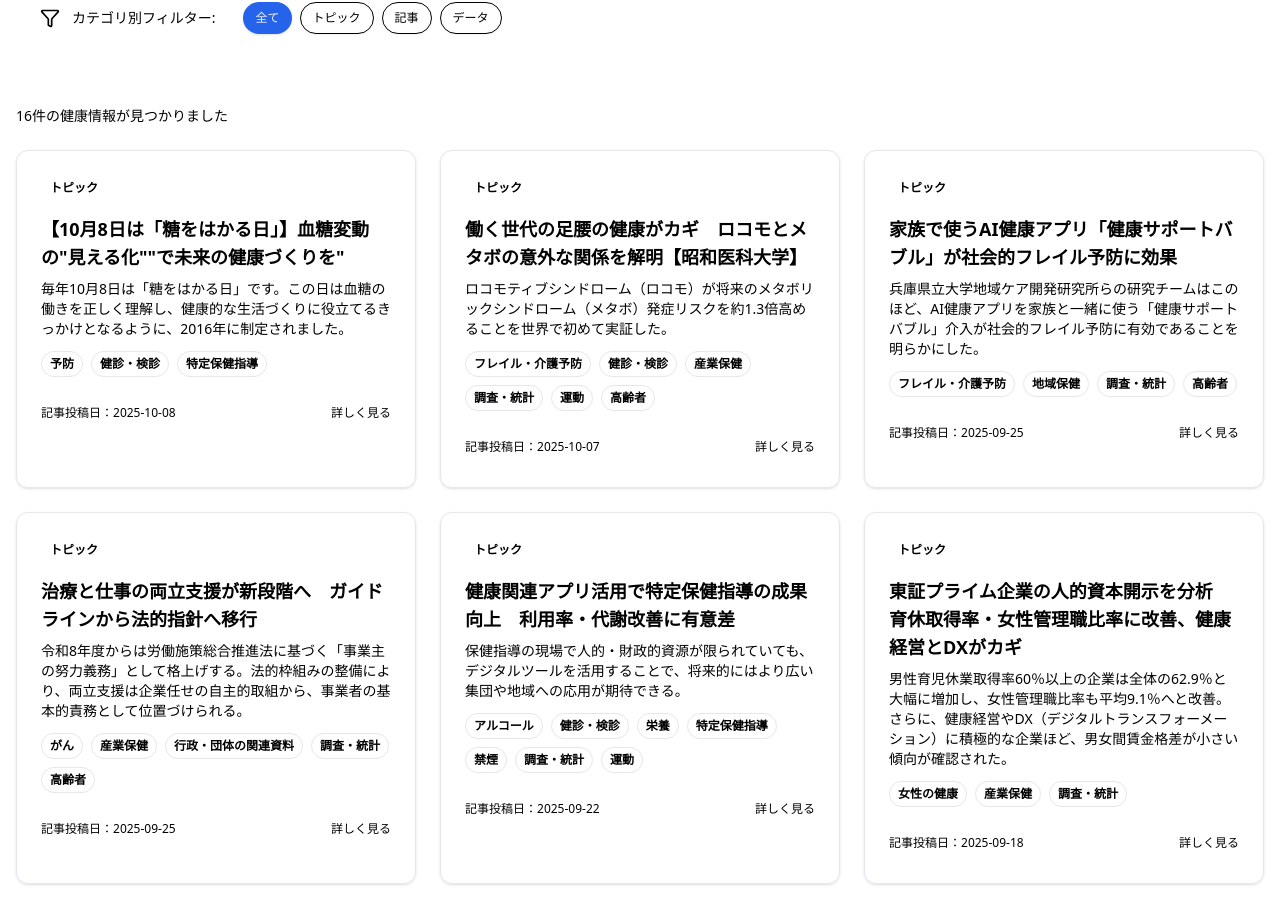
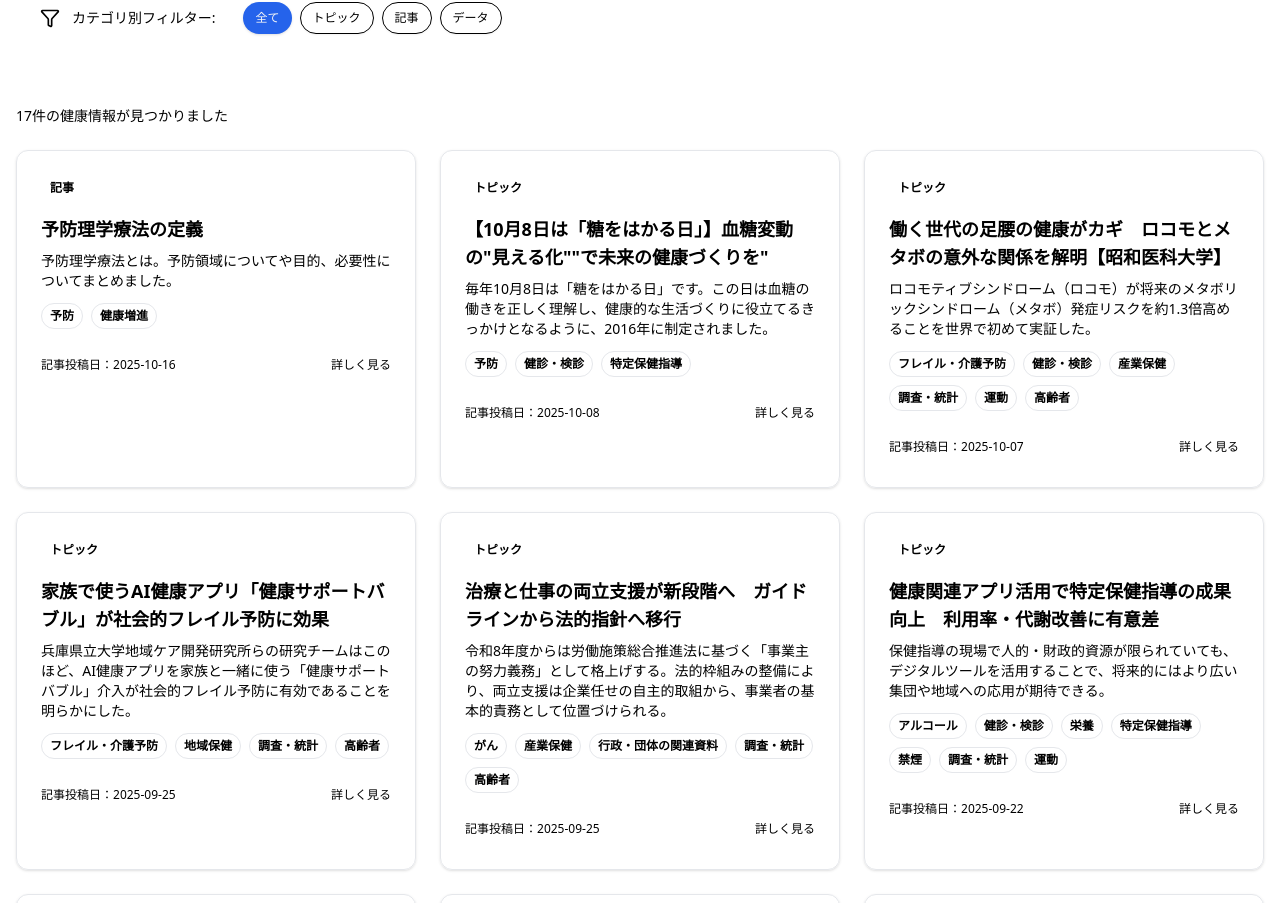
Before and after one commit to sea-yassan33/healthcare-app, a Next.js app: page /health_info in a window 1280 px wide. Shown: the part 848-1751 px from the top of the page. Built offline with nearby package versions, Linux system fonts and the light colour scheme.

Commit message:
update251016 ・記事データ更新

```diff
--- a/components/HealthInfo/Article/article_list.tsx
+++ b/components/HealthInfo/Article/article_list.tsx
@@ -4,7 +4,7 @@ import json_hci_docment from "@/public/data/document.json";
 import { HCIDocument } from "@/lib/healthcareInfo/interfaceutils";
 import Link from "next/link";
 
-const HCI_DATA : HCIDocument[] = json_hci_docment;
+const HCI_DATA : HCIDocument[] = json_hci_docment.sort((a, b) => new Date(b.updatedAt).getTime() - new Date(a.updatedAt).getTime());
 
 export default function ArticleList() {
   return (
--- a/public/data/healthinfo.json
+++ b/public/data/healthinfo.json
@@ -166,7 +166,7 @@
     {
         "id": 11,
         "category": 2,
-        "url": "/health_info/article/1",
+        "url": "/health_info/article/article_1_detail",
         "title": "運動習慣について",
         "description": "運動習慣についてのデータをまとめました",
         "tags": [
@@ -174,12 +174,12 @@
         ],
         "date": "2024-12-29 19:39:17",
         "created_at": "2025-10-12 15:08:19",
-        "updated_at": "2025-10-12 15:08:19"
+        "updated_at": "2025-10-16 23:21:40"
     },
     {
         "id": 12,
         "category": 2,
-        "url": "/health_info/article/2",
+        "url": "/health_info/article/article_2_detail",
         "title": "座り続けるリスク",
         "description": "座り続ける際の健康のリスクについて",
         "tags": [
@@ -189,12 +189,12 @@
         ],
         "date": "2024-12-29 20:19:43",
         "created_at": "2025-10-12 15:08:19",
-        "updated_at": "2025-10-12 15:08:19"
+        "updated_at": "2025-10-16 23:21:49"
     },
     {
         "id": 13,
         "category": 2,
-        "url": "/health_info/article/3",
+        "url": "/health_info/article/article_3_detail",
         "title": "脂肪肝について",
         "description": "脂肪肝とは。脂肪肝かのセルフチェックを紹介",
         "tags": [
@@ -203,12 +203,12 @@
         ],
         "date": "2024-12-29 21:46:58",
         "created_at": "2025-10-12 15:08:19",
-        "updated_at": "2025-10-12 15:08:19"
+        "updated_at": "2025-10-16 23:21:58"
     },
     {
         "id": 14,
         "category": 2,
-        "url": "/health_info/article/4",
+        "url": "/health_info/article/article_4_detail",
         "title": "トレーニングの原則",
         "description": "運動を行う際の基本原則についてまとめました",
         "tags": [
@@ -217,12 +217,12 @@
         ],
         "date": "2025-01-02 16:28:34",
         "created_at": "2025-10-12 15:08:19",
-        "updated_at": "2025-10-12 15:08:19"
+        "updated_at": "2025-10-16 23:22:08"
     },
     {
         "id": 15,
         "category": 2,
-        "url": "/health_info/article/5",
+        "url": "/health_info/article/article_5_detail",
         "title": "年齢と体力",
         "description": "年齢と体力に関しての成長曲線について",
         "tags": [
@@ -231,12 +231,12 @@
         ],
         "date": "2025-01-02 16:48:38",
         "created_at": "2025-10-12 15:08:19",
-        "updated_at": "2025-10-12 15:08:19"
+        "updated_at": "2025-10-16 23:22:16"
     },
     {
         "id": 16,
         "category": 2,
-        "url": "/health_info/article/6",
+        "url": "/health_info/article/article_6_detail",
         "title": "超回復",
         "description": "超回復について",
         "tags": [
@@ -245,6 +245,20 @@
         ],
         "date": "2025-01-03 08:03:46",
         "created_at": "2025-10-12 15:08:19",
-        "updated_at": "2025-10-12 15:08:19"
+        "updated_at": "2025-10-16 23:22:32"
+    },
+    {
+        "id": 17,
+        "category": 2,
+        "url": "/health_info/article/article_7_detail",
+        "title": "予防理学療法の定義",
+        "description": "予防理学療法とは。予防領域についてや目的、必要性についてまとめました。",
+        "tags": [
+            "予防",
+            "健康増進"
+        ],
+        "date": "2025-10-16 23:00:00",
+        "created_at": "2025-10-16 23:20:24",
+        "updated_at": "2025-10-16 23:20:24"
     }
 ]
```
Also changed, not shown: public/data/document.json (+8 -0 lines).
